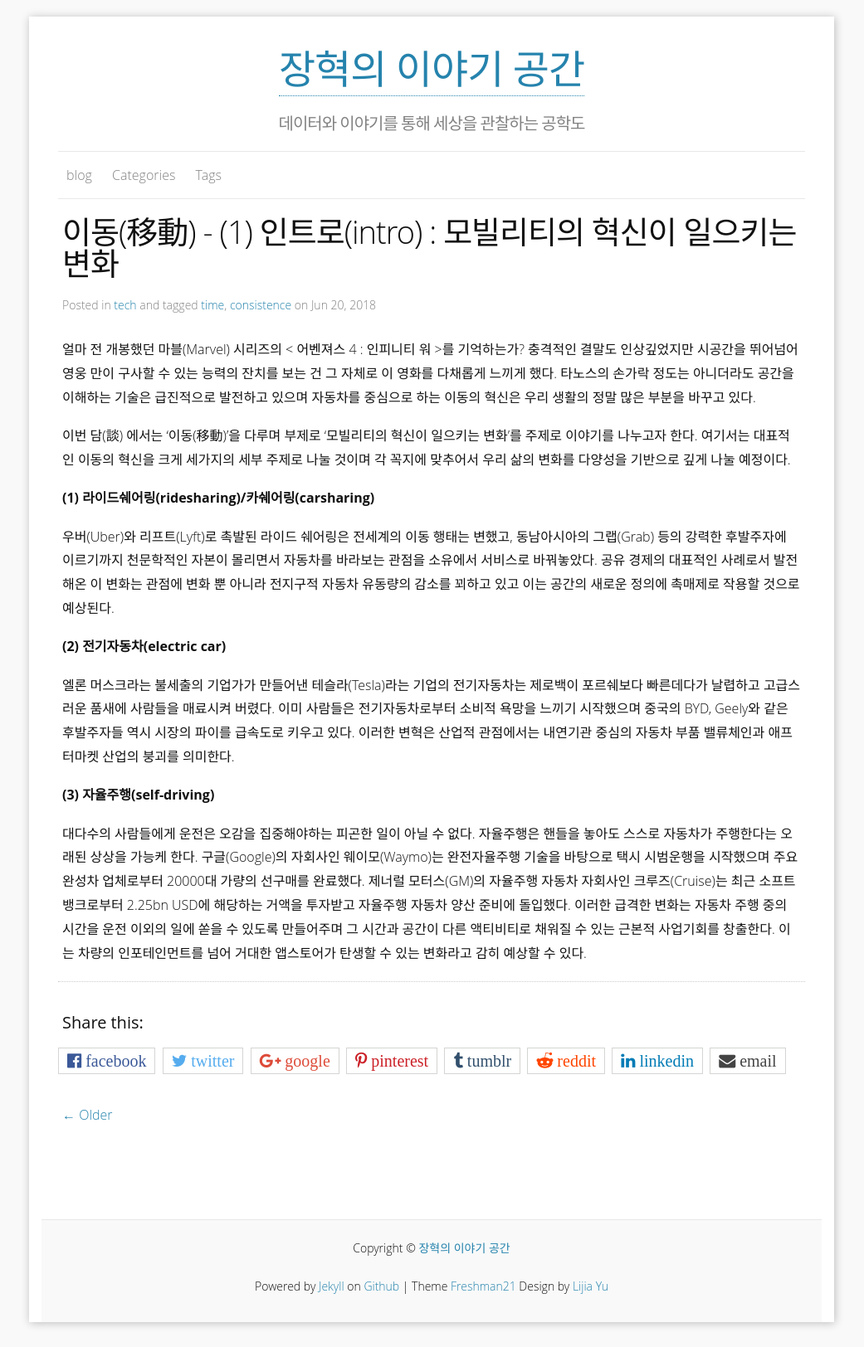
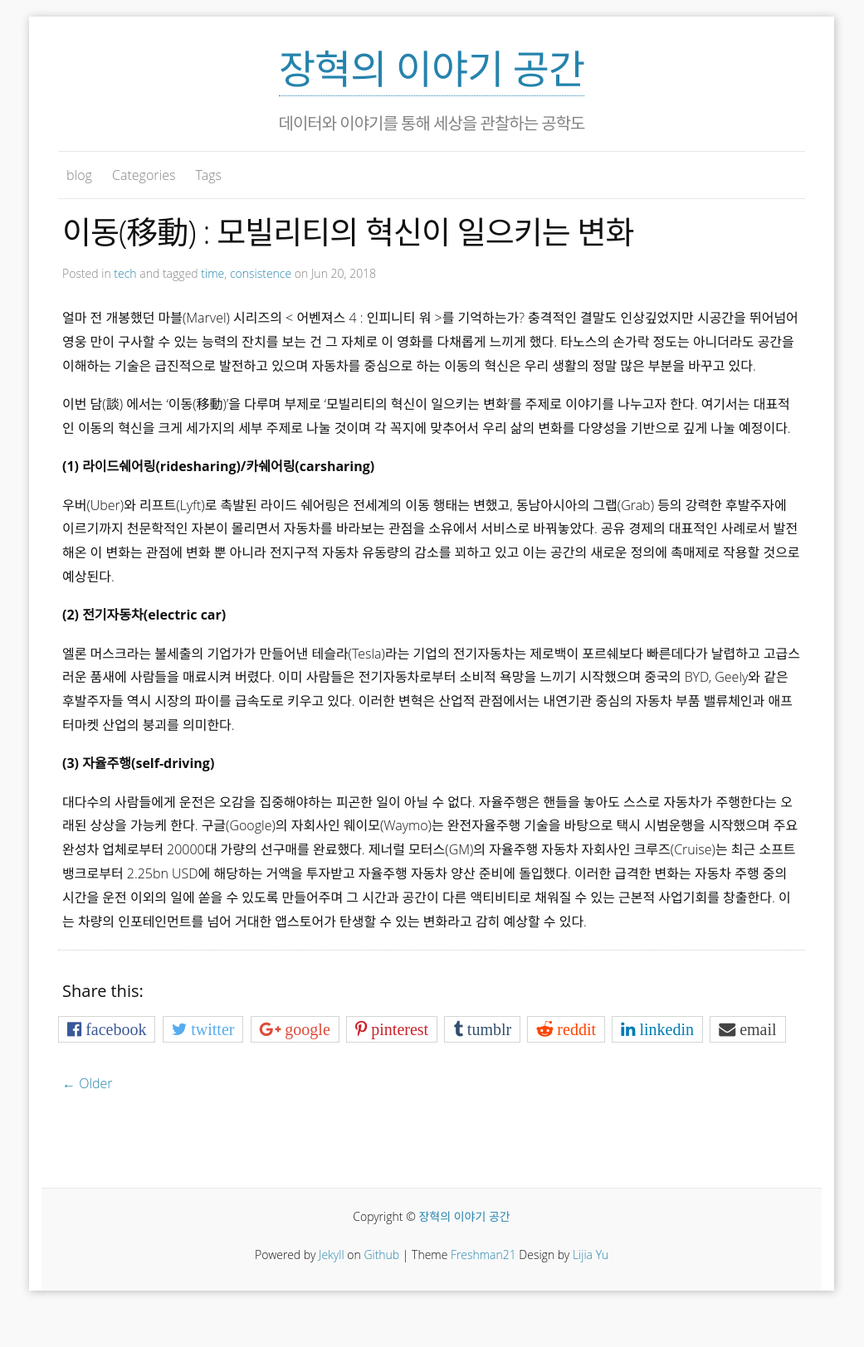
Before and after one commit to HyoukJang/HyoukJang.github.io, a Jekyll site: the page built from _posts/2018-06-20-mobility-intro.md, in a window 1280 px wide. Shown: the whole page at 83% size, without its empty margins (120-1161 px from the left). Built offline with Jekyll 4.4.1, drawn with Linux system fonts in a browser that asks for light colours; nearby versions of some CDN libraries; some web fonts are replaced; comment, search, counter and statistics services are not loaded; after the commit the page ends 1586 px from its top, so only the background shows below that.

Commit message:
modify the post title

```diff
--- a/_posts/2018-06-20-mobility-intro.md
+++ b/_posts/2018-06-20-mobility-intro.md
@@ -1,7 +1,7 @@
 ---
 published: true
 layout: post
-title: '이동(移動) - (1) 인트로(intro) : 모빌리티의 혁신이 일으키는 변화'
+title: '이동(移動) : 모빌리티의 혁신이 일으키는 변화'
 author: JH
 categories: tech
 tags: time consistence
```
